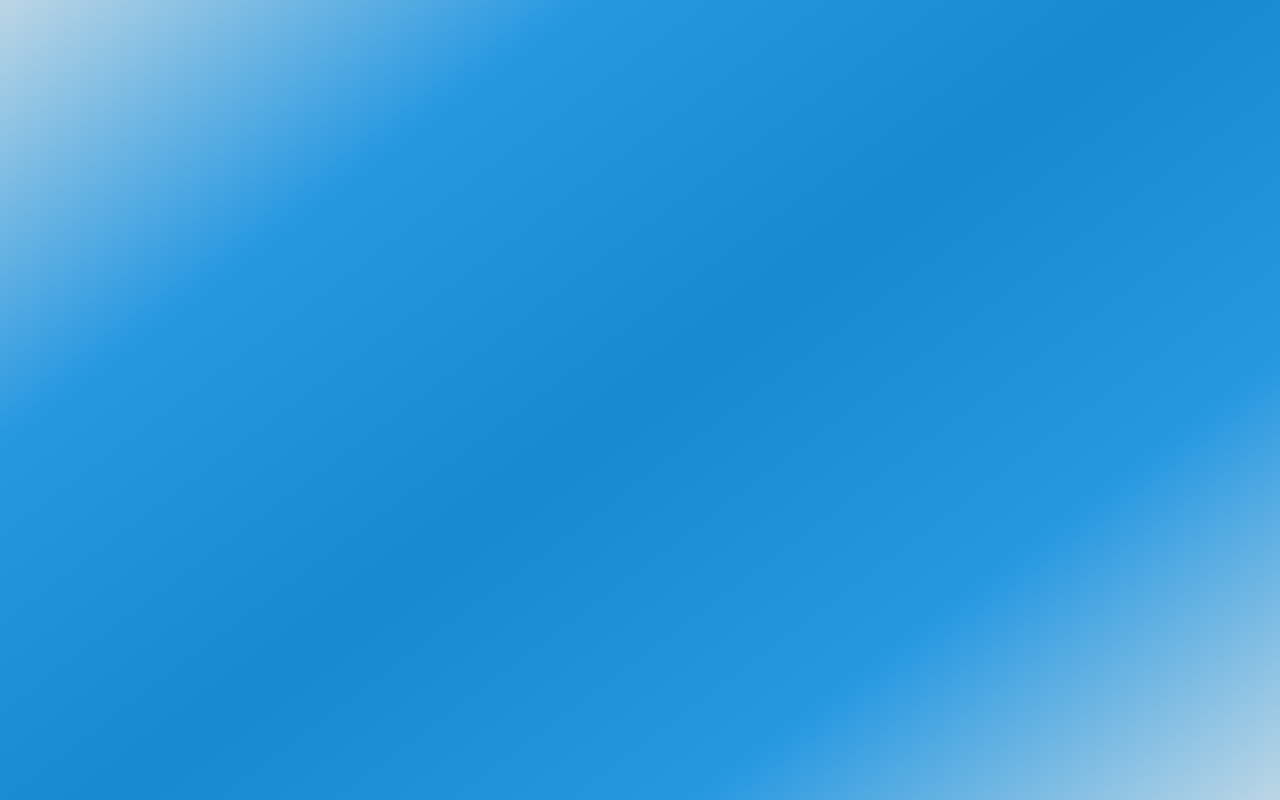
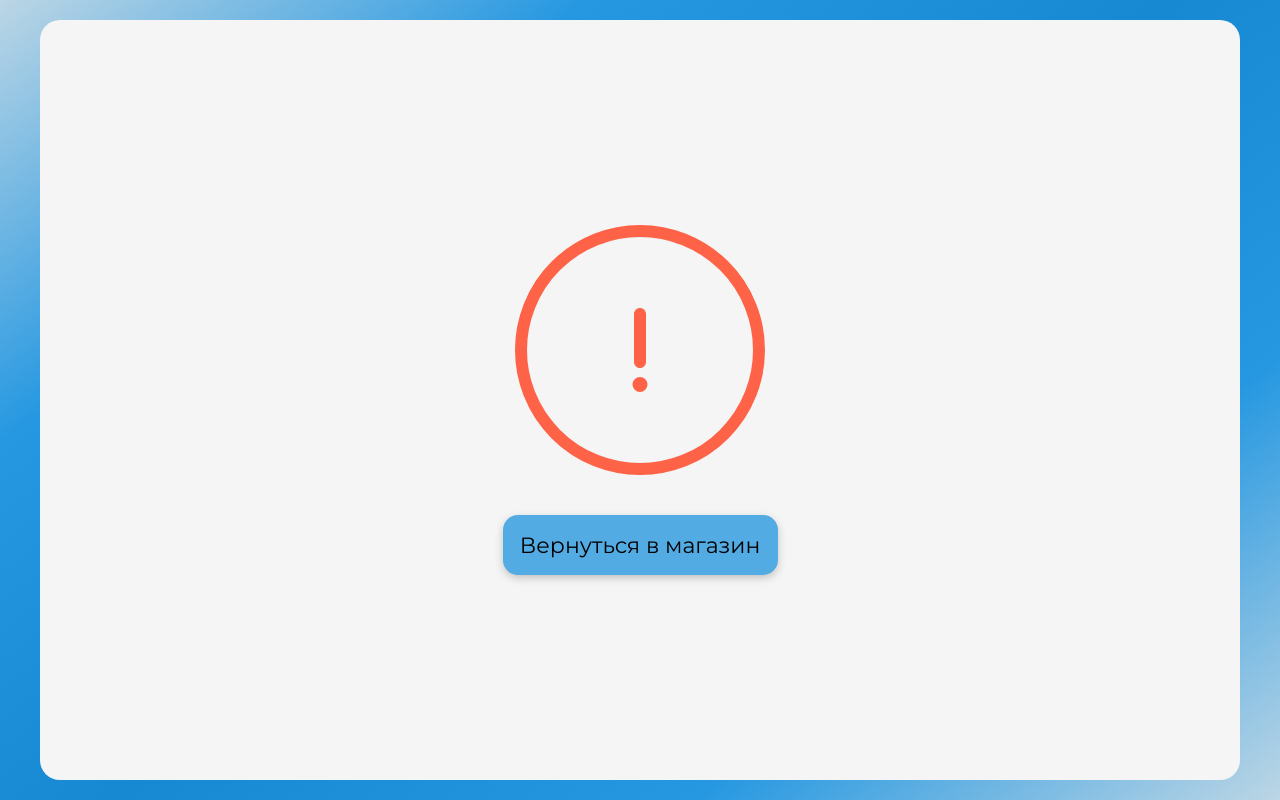
Before and after one commit to a-melchikov/payment_service, a React (Vite) app in the folder frontend/: page /bankCard/status in a window 1280 px wide. Before the commit this address had no page. Built offline with nearby package versions, Linux system fonts and the light colour scheme; the HTML template or start-up script is replaced by a standard one.

Commit message:
fully frontend connect to backend

```diff
--- a/frontend/src/App.tsx
+++ b/frontend/src/App.tsx
@@ -2,18 +2,23 @@ import { AnimatePresence } from "framer-motion";
 import { Route, Routes, useLocation } from "react-router-dom";
 import "./App.css";
 import BankCardForm from "./BankCardForm/BankCardForm";
+import { PaymentProvider } from "./PaymentContext";
 import PaymentMethods from "./PaymentMethods/PaymentMethods";
+import PaymentStatusPage from "./PaymentStatusPage/PaymentStatusPage";
 
 function App() {
 	const location = useLocation();
 
 	return (
+		<PaymentProvider>
 			<AnimatePresence mode="wait">
 				<Routes location={location} key={location.pathname}>
 					<Route path="/" element={<PaymentMethods />} />
 					<Route path="bankCard" element={<BankCardForm />} />
+					<Route path="/bankCard/status" element={<PaymentStatusPage />} />
 				</Routes>
 			</AnimatePresence>
+		</PaymentProvider>
 	);
 }
 
--- a/frontend/src/BankCardForm/BankCardForm.tsx
+++ b/frontend/src/BankCardForm/BankCardForm.tsx
@@ -1,9 +1,12 @@
 import { motion } from "framer-motion";
 import { useState } from "react";
 import { SubmitHandler, useForm } from "react-hook-form";
-import { useLocation } from "react-router-dom";
+import { useLocation, useNavigate } from "react-router-dom";
 import useScreenWidth from "../hooks/useScreenWidth";
+import { usePayment } from "../PaymentContext";
 import isPastDate from "../utils/isPastDate";
+
+import { FaAngleLeft } from "react-icons/fa6";
 
 interface IBankCardForm {
 	cardNumber: string;
@@ -13,11 +16,13 @@ interface IBankCardForm {
 
 function BankCardForm() {
 	const location = useLocation();
+	const navigate = useNavigate();
 	const { containerWidth } = location.state;
 	const [cardNumber, setCardNumber] = useState<string>("");
 	const [date, setDate] = useState<string>("");
 	const [cvc, setCvc] = useState<string>("");
-	const [paymentAmount, setPaymentAmount] = useState<string>("");
+	const { paymentData } = usePayment();
+	const { setPaymentStatus } = usePayment();
 
 	const screenWidth = useScreenWidth();
 	const shouldAnimate = screenWidth > 660;
@@ -101,29 +106,43 @@ function BankCardForm() {
 			const newMonth = month === 12 ? 1 : month + 1;
 			const newYear = month === 12 ? year + 1 : year;
 
-			const formattedExpiryDate = `20${newYear.toString().padStart(2, '0')}-${newMonth.toString().padStart(2, '0')}-01`;
+			const formattedExpiryDate = `20${newYear
+				.toString()
+				.padStart(2, "0")}-${newMonth.toString().padStart(2, "0")}-01`;
 
-			const response = await fetch("http://host.docker.internal:8080/api/v1/payments/bankcard", {
+			const response = await fetch(
+				"http://host.docker.internal:8080/api/v1/payments/bankcard",
+				{
 					method: "POST",
 					headers: { "Content-Type": "application/json" },
 					body: JSON.stringify({
-					userId: 0,
+						userId: paymentData?.userId,
 						cardNumber: cardNumber.replace(/\s/g, ""),
 						cvv: cvc,
-					paymentSum: 10,
+						paymentSum: paymentData?.paymentAmount,
 						expiryDate: formattedExpiryDate,
 					}),
-			});
+				}
+			);
 
 			const result = await response.json();
+
 			if (result.responseStatus.status === "Успех") {
 				console.log("Оплата прошла успешно");
+				setPaymentStatus(result);
 			} else {
 				console.log(result.responseStatus.message);
+				setPaymentStatus(result);
 			}
+
+			navigate("/bankCard/status");
 		} catch (error) {
 			console.log("Error processing payment:", error);
 		}
+	};
+
+	const handleGoBack = () => {
+		navigate(-1);
 	};
 
 	return (
@@ -145,9 +164,20 @@ function BankCardForm() {
 				}
 				className="flex flex-col justify-center items-center w-full h-full"
 			>
+				<div
+					className="flex mt-[2%] ml-[5%] self-start items-center gap-2 cursor-pointer"
+					onClick={handleGoBack}
+				>
+					<div className="flex justify-center items-center tabletS:w-[30px] tabletS:h-[30px] mobileS:w-[24px] mobileS:h-[24px] bg-backBtn rounded-[5px]">
+						<FaAngleLeft className="tabletS:text-[20px] mobileS:text-[16px]" />
+					</div>
+					<p className="tabletS:text-[16px] mobileS:text-[12px]">
+						Вернуться назад
+					</p>
+				</div>
 				<form
 					onSubmit={handleSubmit(onSubmit)}
-					className="flex flex-col justify-center items-center w-full h-full gap-10"
+					className="flex flex-col justify-center items-center w-full h-full tabletM:gap-5 tabletS:gap-10 mobileS:gap-14"
 				>
 					<p className="tabletS:text-[32px] mobileM:text-[24px] mobileS:text-[20px] font-medium text-center">
 						Введите данные карты
@@ -240,9 +270,12 @@ function BankCardForm() {
 							/>
 						</div>
 					</div>
-					<button className="tablet:w-[260px] tabletS:h-[60px] mobileS:w-[160px] mobileS:h-[40px] bg-primaryBtn shadow-btnShadow rounded-[15px] tabletS:text-[24px] mobileS:text-[16px]">
+					<motion.button
+						whileTap={{ scale: 0.95, transition: { duration: 0.1 } }}
+						className="tabletS:w-[260px] tabletS:h-[60px] mobileS:w-[160px] mobileS:h-[40px] bg-primaryBtn shadow-btnShadow rounded-[15px] tabletS:text-[24px] mobileS:text-[16px]"
+					>
 						Оплатить
-					</button>
+					</motion.button>
 				</form>
 			</motion.div>
 		</motion.div>
--- /dev/null
+++ b/frontend/src/PaymentContext.tsx
@@ -0,0 +1,47 @@
+import { createContext, ReactNode, useContext, useState } from "react";
+
+interface PaymentData {
+	userId: string;
+	paymentAmount: number;
+}
+
+interface PaymentStatus {
+	userId: number;
+	cardNumber: string;
+	responseStatus: {
+		status: string;
+		message: string;
+	};
+}
+
+interface PaymentContextType {
+	paymentData: PaymentData | null;
+	paymentStatus: PaymentStatus | null;
+	setPaymentData: (data: PaymentData) => void;
+	setPaymentStatus: (status: PaymentStatus) => void;
+}
+
+const PaymentContext = createContext<PaymentContextType | undefined>(undefined);
+
+export const PaymentProvider = ({ children }: { children: ReactNode }) => {
+	const [paymentData, setPaymentData] = useState<PaymentData | null>(null);
+	const [paymentStatus, setPaymentStatus] = useState<PaymentStatus | null>(
+		null
+	);
+
+	return (
+		<PaymentContext.Provider
+			value={{ paymentData, setPaymentData, paymentStatus, setPaymentStatus }}
+		>
+			{children}
+		</PaymentContext.Provider>
+	);
+};
+
+export const usePayment = () => {
+	const context = useContext(PaymentContext);
+	if (!context) {
+		throw new Error("usePayment must be used within a PaymentProvider");
+	}
+	return context;
+};
--- a/frontend/src/PaymentMethods/PaymentMethods.tsx
+++ b/frontend/src/PaymentMethods/PaymentMethods.tsx
@@ -2,6 +2,7 @@ import { motion } from "framer-motion";
 import { useEffect, useRef, useState } from "react";
 import { Link, useNavigate } from "react-router-dom";
 import MethodCard from "../MethodCard/MethodCard";
+import { usePayment } from "../PaymentContext";
 import { formatAmount } from "../utils/formatAmount";
 
 import bankCard from "../images/bank-card.svg";
@@ -13,6 +14,7 @@ import { FaAngleLeft } from "react-icons/fa6";
 function PaymentMethods() {
 	const [paymentAmount, setPaymentAmount] = useState("0");
 	const [containerWidth, setContainerWidth] = useState<number | null>(null);
+	const { setPaymentData } = usePayment();
 	const containerRef = useRef<HTMLDivElement | null>(null);
 	const navigate = useNavigate();
 
@@ -25,20 +27,24 @@ function PaymentMethods() {
 	useEffect(() => {
 		const fetchPaymentAmount = async () => {
 			try {
-                const response = await fetch('http://localhost:8000/carts/checkout/', {
-                    method: 'POST',
+				const response = await fetch("http://localhost:8000/carts/checkout/", {
+					method: "POST",
 					headers: {
-                        'Content-Type': 'application/json',
+						"Content-Type": "application/json",
 					},
-                    credentials: 'include',
+					credentials: "include",
 				});
 
 				if (response.status === 401) {
-                    throw new Error('Пользователь не авторизован. Пожалуйста, войдите в систему.');
+					throw new Error(
+						"Пользователь не авторизован. Пожалуйста, войдите в систему."
+					);
 				}
 
 				if (!response.ok) {
-                    throw new Error(`Network response was not ok. Status code: ${response.status}`);
+					throw new Error(
+						`Network response was not ok. Status code: ${response.status}`
+					);
 				}
 
 				const contentType = response.headers.get("content-type");
@@ -48,8 +54,12 @@ function PaymentMethods() {
 
 				const data = await response.json();
 				setPaymentAmount(data.total_price);
+				setPaymentData({
+					userId: data.user_id,
+					paymentAmount: data.total_price,
+				});
 			} catch (error) {
-                console.error('Error fetching payment amount:', error);
+				console.error("Error fetching payment amount:", error);
 			}
 		};
 
@@ -72,13 +82,20 @@ function PaymentMethods() {
 				exit={{ opacity: 0 }}
 				className="flex flex-col flex-grow self-center items-center w-fit h-fit tabletS:gap-[30px] mobileS:gap-[20px]"
 			>
-                <div className="flex self-start items-center gap-2 cursor-pointer" onClick={handleGoBack}>
+				<div
+					className="flex self-start items-center gap-2 cursor-pointer"
+					onClick={handleGoBack}
+				>
 					<div className="flex justify-center items-center tabletS:w-[30px] tabletS:h-[30px] mobileS:w-[24px] mobileS:h-[24px] bg-backBtn rounded-[5px]">
 						<FaAngleLeft className="tabletS:text-[20px] mobileS:text-[16px]" />
 					</div>
-                    <p className="tabletS:text-[16px] mobileS:text-[12px]">Вернуться назад</p>
+					<p className="tabletS:text-[16px] mobileS:text-[12px]">
+						Вернуться назад
+					</p>
 				</div>
-                <p className="tabletS:text-[32px] mobileS:text-[24px] font-bold text-center">Выберите способ оплаты</p>
+				<p className="tabletS:text-[32px] mobileS:text-[24px] font-bold text-center">
+					Выберите способ оплаты
+				</p>
 				<MethodCard imageSource={spb} text="Система быстрых платежей" />
 				<Link to="/bankCard" state={{ containerWidth }}>
 					<MethodCard imageSource={bankCard} text="Банковская карта" />
--- /dev/null
+++ b/frontend/src/PaymentStatusPage/PaymentStatusPage.tsx
@@ -0,0 +1,36 @@
+import { motion } from "framer-motion";
+import { usePayment } from "../PaymentContext";
+
+import { FaCheck, FaExclamation } from "react-icons/fa6";
+
+function PaymentStatusPage() {
+	const { paymentStatus } = usePayment();
+
+	return (
+		<motion.div className="flex self-center justify-center items-center tabletS:mx-10 mobileS:mx-5 max-w-[1200px] w-full tabletS:h-[760px] mobileS:h-[600px] tabletM:rounded-[20px] tabletS:rounded-[16px] mobileM:rounded-[12px] mobileS:rounded-[8px] bg-primary">
+			<div className="flex flex-col justify-center items-center w-full h-full gap-10">
+				{paymentStatus?.responseStatus.status === "Успех" ? (
+					<>
+						<div className="flex justify-center mobileM:mx-24 mobileS:mx-16 items-center tabletS:max-w-[250px] mobileM:max-w-[190px] mobileS:max-w-[150px] w-full h-auto tabletS:border-[12px] mobileS:border-[8px] border-valid rounded-[50%] aspect-[1/1]">
+							<FaCheck className="tabletS:text-[96px] mobileM:text-[72px] mobileS:text-[48px] text-valid" />
+						</div>
+						<button className="tabletS:w-[275px] tabletS:h-[60px] mobileS:w-[150px] mobileS:h-[40px] bg-primaryBtn shadow-btnShadow rounded-[15px] tabletS:text-[22px] mobileS:text-[13px]">
+							Вернуться в магазин
+						</button>
+					</>
+				) : (
+					<>
+						<div className="flex justify-center mobileM:mx-24 mobileS:mx-16 items-center tabletS:max-w-[250px] mobileM:max-w-[190px] mobileS:max-w-[150px] w-full h-auto tabletS:border-[12px] mobileS:border-[8px] border-invalid rounded-[50%] aspect-[1/1]">
+							<FaExclamation className="tabletS:text-[96px] mobileM:text-[72px] mobileS:text-[48px] text-invalid" />
+						</div>
+						<button className="tabletS:w-[275px] tabletS:h-[60px] mobileS:w-[150px] mobileS:h-[40px] bg-primaryBtn shadow-btnShadow rounded-[15px] tabletS:text-[22px] mobileS:text-[13px]">
+							Вернуться в магазин
+						</button>
+					</>
+				)}
+			</div>
+		</motion.div>
+	);
+}
+
+export default PaymentStatusPage;
--- a/frontend/tailwind.config.js
+++ b/frontend/tailwind.config.js
@@ -11,7 +11,7 @@ export default {
 				primaryBtn: "#52ABE3",
 				inputField: "#EBEBEB",
 				invalid: "#FF6347",
-				valid: "#32CD32",
+				valid: "#43A047",
 			},
 			boxShadow: {
 				methodCardShadow: "0 3px 10px -1px rgba(0, 0, 0, 0.35)",
```
Also changed, not shown: 2 other files (tests, documents, lock files or other folders). Lines whose indentation alone changed are shown as unchanged.
